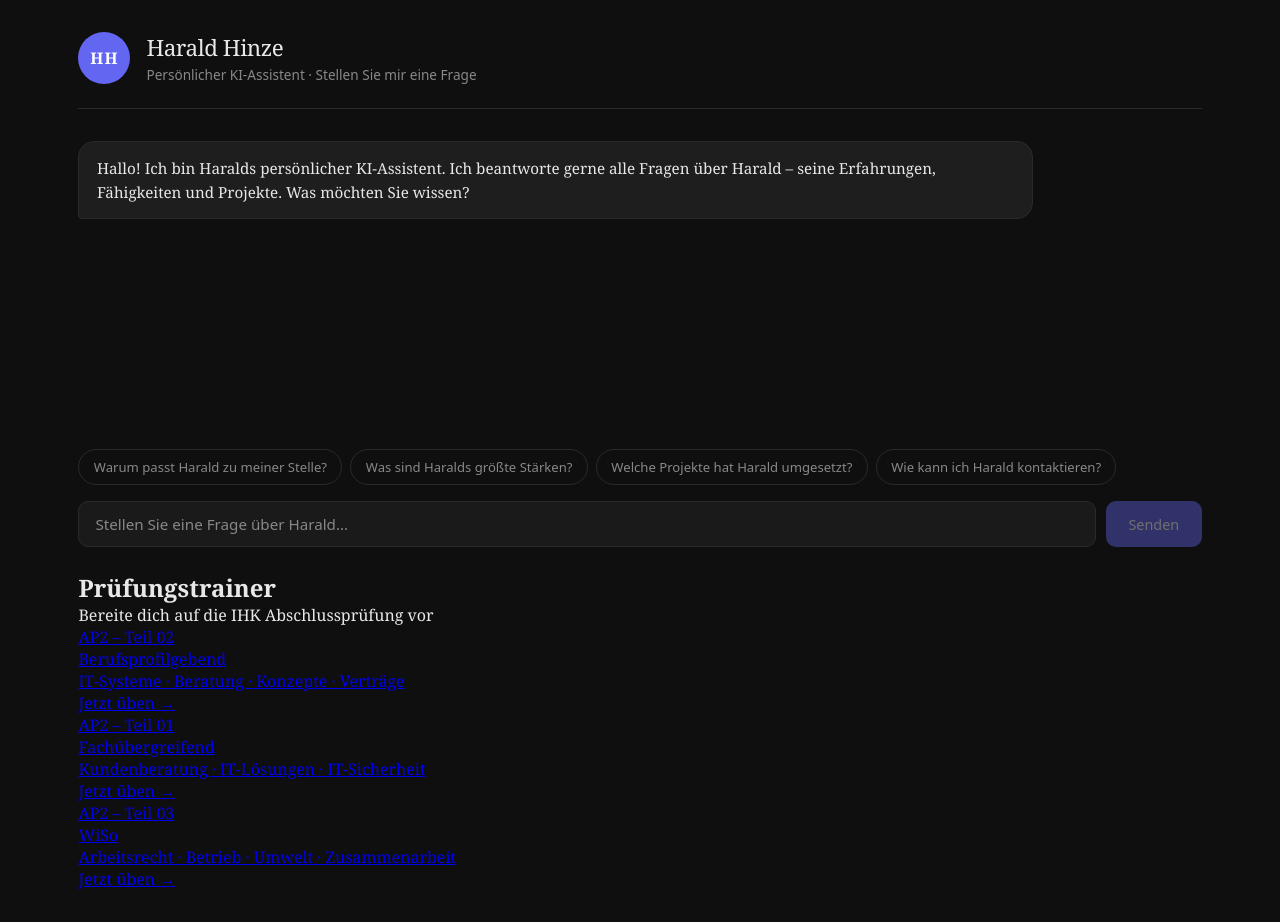
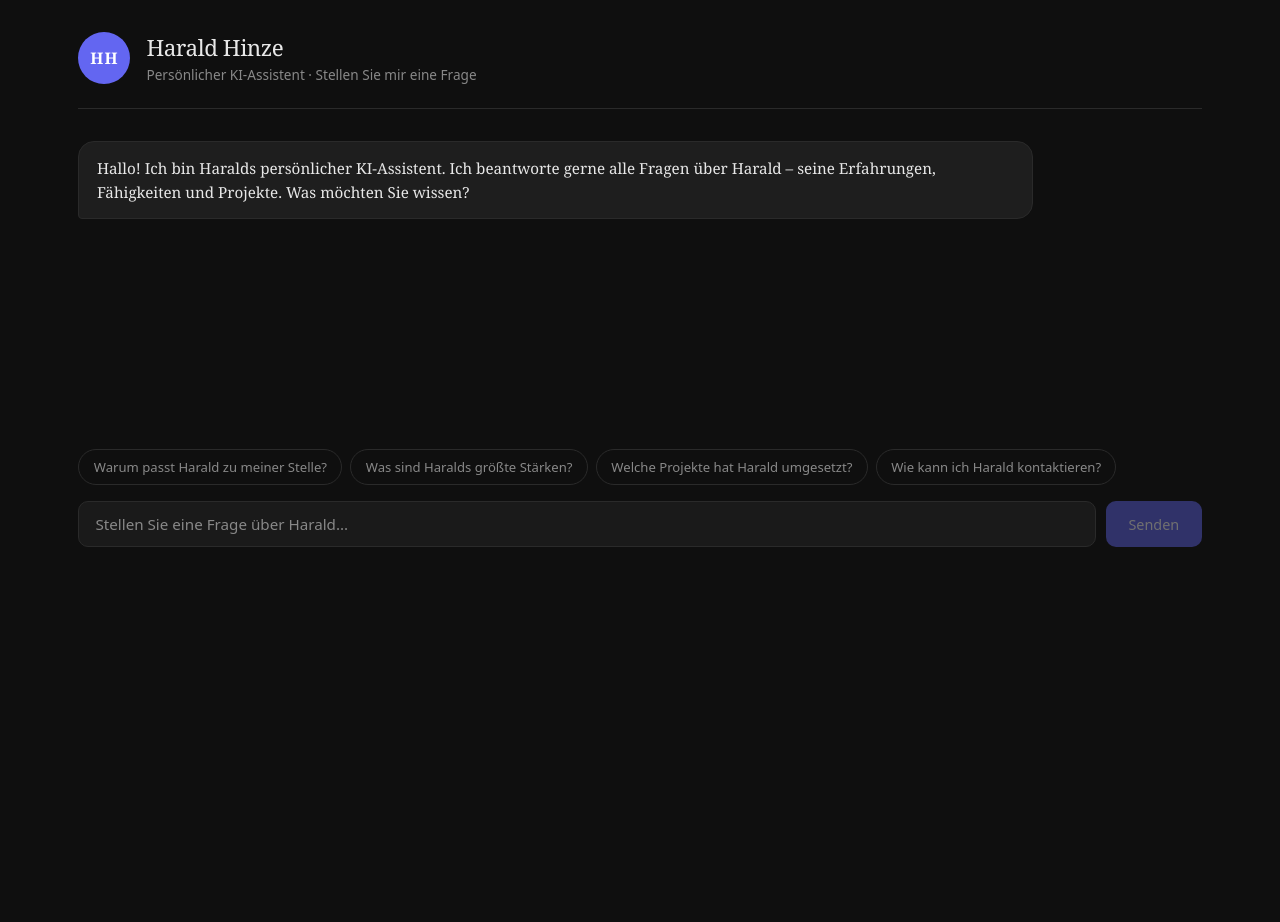
Before and after one commit to HHinze/career-bot, a Next.js app: page / in a window 1280 px wide. After the commit the page ends 800 px from the top, so only its background shows below. Built offline with nearby package versions, Linux system fonts and the light colour scheme.

Commit message:
karten von homepage entfernt

```diff
--- a/app/page.tsx
+++ b/app/page.tsx
@@ -1,5 +1,4 @@
 import ChatInterface from '@/components/ChatInterface'
-import Link from 'next/link'
 
 export default function Home() {
   return (
@@ -12,67 +11,6 @@ export default function Home() {
         </div>
       </div>
       <ChatInterface />
-
-      {/* Prüfungstrainer Sektion */}
-      <section className="py-12 px-4">
-        <h2 className="text-xl font-medium text-gray-900 mb-2">Prüfungstrainer</h2>
-        <p className="text-gray-500 text-sm mb-6">Bereite dich auf die IHK Abschlussprüfung vor</p>
-
-        <div className="grid grid-cols-1 sm:grid-cols-3 gap-4">
-          {[
-            {
-              sub: 'AP2 – Teil 02',
-              title: 'Berufsprofilgebend',
-              themen: 'IT-Systeme · Beratung · Konzepte · Verträge',
-              bg: 'bg-[#E1F5EE]',
-              text: 'text-[#04342C]',
-              sub_text: 'text-[#0F6E56]',
-              border: 'border-[#5DCAA5]',
-              btn: 'text-[#085041] border-[#5DCAA5]',
-              tab: 'berufsprofilgebend',
-            },
-            {
-              sub: 'AP2 – Teil 01',
-              title: 'Fachübergreifend',
-              themen: 'Kundenberatung · IT-Lösungen · IT-Sicherheit',
-              bg: 'bg-[#EEEDFE]',
-              text: 'text-[#26215C]',
-              sub_text: 'text-[#534AB7]',
-              border: 'border-[#AFA9EC]',
-              btn: 'text-[#3C3489] border-[#AFA9EC]',
-              tab: 'fachuebergreifend',
-            },
-            {
-              sub: 'AP2 – Teil 03',
-              title: 'WiSo',
-              themen: 'Arbeitsrecht · Betrieb · Umwelt · Zusammenarbeit',
-              bg: 'bg-[#FAEEDA]',
-              text: 'text-[#412402]',
-              sub_text: 'text-[#854F0B]',
-              border: 'border-[#EF9F27]',
-              btn: 'text-[#633806] border-[#EF9F27]',
-              tab: 'wiso',
-            },
-          ].map((k) => (
-            <Link
-              key={k.tab}
-              href="/trainer"
-              className={`rounded-2xl border overflow-hidden block hover:scale-[1.02] transition-transform ${k.border}`}
-            >
-              <div className={`${k.bg} px-5 pt-4 pb-3`}>
-                <div className={`text-xs font-medium ${k.sub_text} mb-0.5`}>{k.sub}</div>
-                <div className={`text-base font-medium ${k.text}`}>{k.title}</div>
-              </div>
-              <div className="bg-white px-5 py-3">
-                <div className="text-xs text-gray-400 mb-3">{k.themen}</div>
-                <div className={`text-xs font-medium border rounded-lg px-3 py-1.5 text-center ${k.btn}`}>
-                  Jetzt üben →
-                </div>
-              </div>
-            </Link>
-          ))}
-        </div>
-      </section>
     </main>
   )
 }
```
